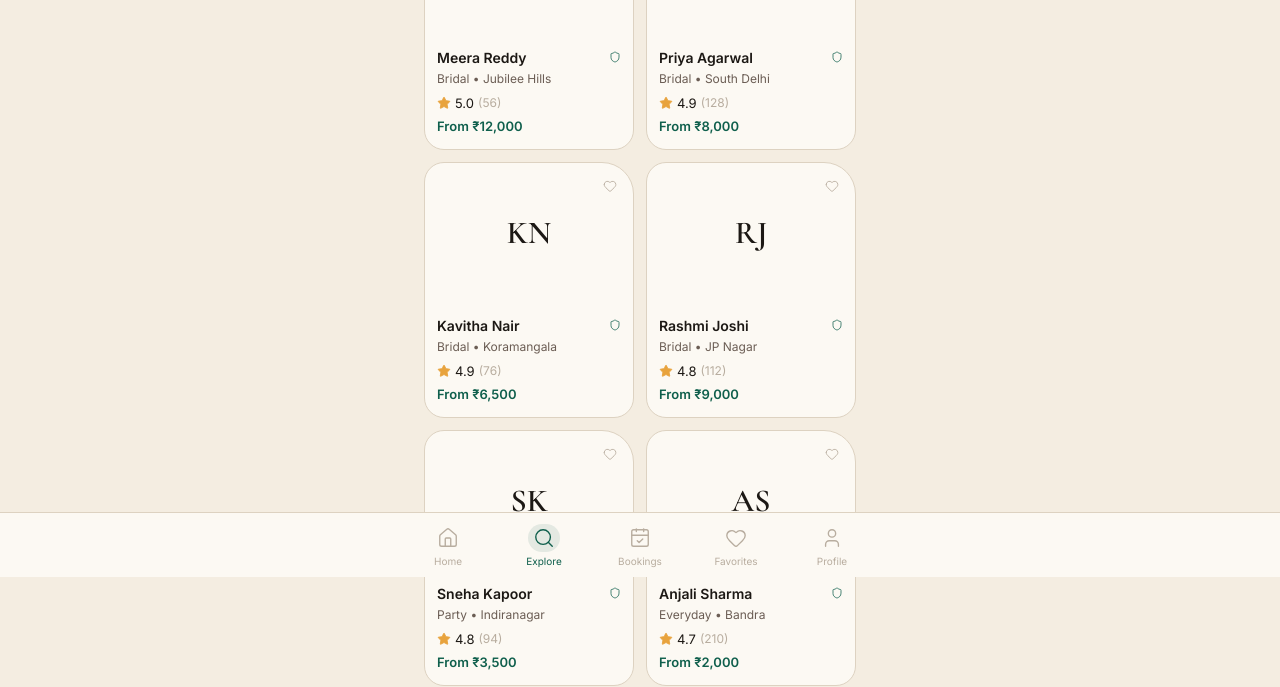
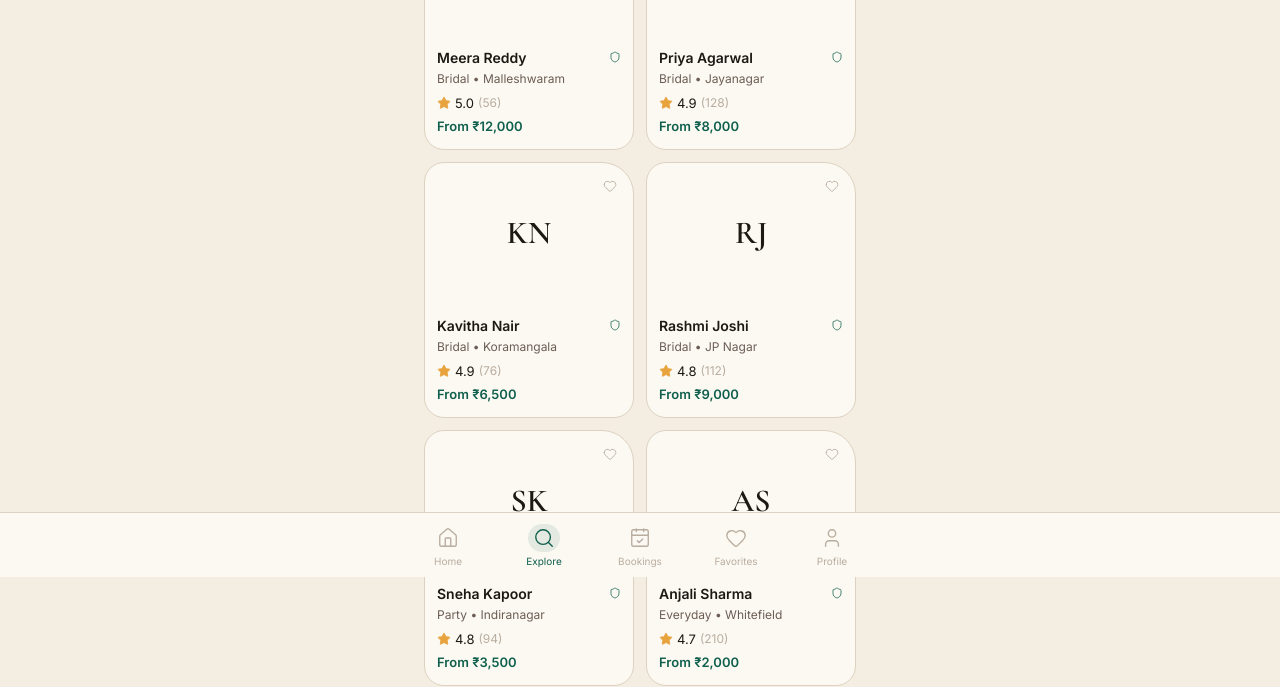
Before and after one commit to vicky9833/singara_v6, a Next.js app: page /c/explore in a window 1280 px wide. Shown: the part 223-910 px from the top of the page. Built offline with nearby package versions, Linux system fonts and the light colour scheme.

Commit message:
fix(sprint5): sheet a11y, Bangalore-only mock data, remove travel mode display

```diff
--- a/app/c/artist/[id]/page.tsx
+++ b/app/c/artist/[id]/page.tsx
@@ -38,13 +38,13 @@ function RatingStars({ rating }: { rating: number }) {
 }
 
 // ── Availability mode badge ──────────────────────────────────────────────────
-function AvailabilityBadge({ mode, travelCity }: { mode: Artist['availabilityMode']; travelCity?: string | null }) {
+function AvailabilityBadge({ mode }: { mode: Artist['availabilityMode'] }) {
   const map: Record<Artist['availabilityMode'], { label: string; color: string }> = {
-    available: { label: 'Available', color: '#0F5F4C' },
-    busy: { label: 'Busy', color: '#C84432' },
-    travel: { label: travelCity ? `Travelling to ${travelCity}` : 'Travelling', color: '#E8A33D' },
+    available: { label: 'Taking bookings', color: '#0F5F4C' },
+    busy: { label: 'Busy — accepting future dates', color: '#E8A33D' },
+    break: { label: 'On break', color: '#6B5D54' },
+    travel: { label: 'Taking bookings', color: '#0F5F4C' },
     studio_only: { label: 'Studio only', color: '#6B5D54' },
-    break: { label: 'On break', color: '#6B5D54' },
   }
   const { label, color } = map[mode]
   return (
@@ -213,7 +213,7 @@ function ArtistProfileContent({ artist }: { artist: Artist }) {
         <div className="px-6 space-y-6 pt-5">
           {/* Info pills */}
           <div className="flex flex-wrap gap-2">
-            <AvailabilityBadge mode={artist.availabilityMode} travelCity={artist.travelCity} />
+            <AvailabilityBadge mode={artist.availabilityMode} />
             <span className="inline-flex items-center gap-1.5 h-6 px-3 rounded-full bg-alabaster border border-dune font-sans text-ink" style={{ fontSize: 12 }}>
               <Zap size={12} strokeWidth={1.5} className="text-emerald-jhoola" />
               Replies in ~{artist.responseTimeMinutes} min
@@ -430,7 +430,7 @@ function ArtistProfileContent({ artist }: { artist: Artist }) {
               className="bg-alabaster border border-dune p-4 rounded-[14px] flex items-center justify-between"
             >
               <div>
-                <AvailabilityBadge mode={artist.availabilityMode} travelCity={artist.travelCity} />
+                <AvailabilityBadge mode={artist.availabilityMode} />
                 <p className="font-sans text-ash-warm mt-1.5" style={{ fontSize: 13 }}>
                   {artist.workingHours.start} – {artist.workingHours.end}
                 </p>
--- a/components/ui/sheet.tsx
+++ b/components/ui/sheet.tsx
@@ -2,6 +2,7 @@
 
 import * as React from 'react'
 import * as DialogPrimitive from '@radix-ui/react-dialog'
+import * as VisuallyHidden from '@radix-ui/react-visually-hidden'
 import { X } from 'lucide-react'
 import { cn } from '@/lib/utils'
 
@@ -48,6 +49,9 @@ const SheetContent = React.forwardRef<
       )}
       {...props}
     >
+      <VisuallyHidden.Root>
+        <DialogPrimitive.Title>Filter panel</DialogPrimitive.Title>
+      </VisuallyHidden.Root>
       {children}
       <DialogPrimitive.Close className="absolute right-4 top-4 rounded-sm opacity-70 ring-offset-background transition-opacity hover:opacity-100 focus:outline-none focus:ring-2 focus:ring-[#0F5F4C] focus:ring-offset-2 disabled:pointer-events-none">
         <X className="h-4 w-4" strokeWidth={1.5} />
--- a/lib/mock-data.ts
+++ b/lib/mock-data.ts
@@ -34,7 +34,7 @@ const MOCK_ARTISTS: Artist[] = [
     photoUrl: null,
     bio: 'I believe every bride deserves to feel like the most beautiful version of herself. With over a decade of experience in bridal artistry, I specialize in creating timeless looks that photograph beautifully and last through every emotion of your big day.',
     city: 'Bangalore',
-    area: 'South Delhi',
+    area: 'Jayanagar',
     categories: ['bridal'],
     experienceYears: 12,
     avgRating: 4.9,
@@ -143,7 +143,7 @@ const MOCK_ARTISTS: Artist[] = [
     lastName: 'Kapoor',
     displayName: 'Sneha Kapoor',
     photoUrl: null,
-    bio: 'From smoky editorials to the perfect party-night glam, I thrive on creative looks that push boundaries while staying wearable. Trained at VLCC and worked with leading fashion photographers in Mumbai and Bangalore.',
+    bio: 'From smoky editorials to the perfect party-night glam, I thrive on creative looks that push boundaries while staying wearable. Trained at VLCC and worked with leading fashion photographers in Bangalore.',
     city: 'Bangalore',
     area: 'Indiranagar',
     categories: ['party', 'editorial'],
@@ -234,9 +234,9 @@ const MOCK_ARTISTS: Artist[] = [
     lastName: 'Reddy',
     displayName: 'Meera Reddy',
     photoUrl: null,
-    bio: 'With 15 years of experience specializing in South Indian and pan-Indian bridal looks, I bring an encyclopedic knowledge of regional bridal traditions. Currently traveling in Bangalore for the season — take advantage of my limited availability.',
-    city: 'Hyderabad',
-    area: 'Jubilee Hills',
+    bio: 'With 15 years of experience specializing in South Indian and pan-Indian bridal looks, I bring an encyclopedic knowledge of regional bridal traditions. Based in Bangalore, I have dedicated my career to honoring the beauty of every regional bridal style.',
+    city: 'Bangalore',
+    area: 'Malleshwaram',
     categories: ['bridal', 'mehendi'],
     experienceYears: 15,
     avgRating: 5.0,
@@ -245,8 +245,7 @@ const MOCK_ARTISTS: Artist[] = [
     responseTimeMinutes: 60,
     isVerified: true,
     isAvailable: true,
-    availabilityMode: 'travel',
-    travelCity: 'Bangalore',
+    availabilityMode: 'available',
     languages: ['English', 'Hindi', 'Telugu'],
     gender: 'woman',
     startingPrice: 12000,
@@ -304,7 +303,7 @@ const MOCK_ARTISTS: Artist[] = [
         customerName: 'Madhavi Rao',
         customerPhotoUrl: null,
         rating: 5,
-        text: 'She traveled all the way from Hyderabad for my wedding. Worth every rupee. The look was flawless and she stayed until the ceremony started just to touch up.',
+        text: 'Booked Meera for my wedding in Bangalore and she was outstanding. Worth every rupee. The look was flawless and she stayed until the ceremony started just to touch up.',
         date: '2024-01-15',
         serviceCategory: 'bridal',
       },
@@ -326,8 +325,8 @@ const MOCK_ARTISTS: Artist[] = [
     displayName: 'Anjali Sharma',
     photoUrl: null,
     bio: 'I am a skin-first makeup artist. My philosophy: great makeup starts with great skin. I specialize in natural, dewy, skin-like finishes that look incredible both in person and in photos. Perfect for everyday clients who want to look effortlessly polished.',
-    city: 'Mumbai',
-    area: 'Bandra',
+    city: 'Bangalore',
+    area: 'Whitefield',
     categories: ['everyday', 'skincare'],
     experienceYears: 5,
     avgRating: 4.7,
@@ -692,7 +691,7 @@ const MOCK_ARTISTS: Artist[] = [
     photoUrl: null,
     bio: 'I weave traditions of mehendi artistry with modern skincare knowledge to create a complete beauty experience. My mehendi designs draw from Rajasthani, Arabic, and Indo-western styles. For skincare, I use only dermatologically tested professional products.',
     city: 'Bangalore',
-    area: 'Whitefield',
+    area: 'Bellandur',
     categories: ['mehendi', 'skincare'],
     experienceYears: 6,
     avgRating: 4.7,
--- a/package.json
+++ b/package.json
@@ -15,6 +15,7 @@
     "@radix-ui/react-slot": "^1.2.4",
     "@radix-ui/react-tabs": "^1.1.13",
     "@radix-ui/react-tooltip": "^1.2.8",
+    "@radix-ui/react-visually-hidden": "^1.2.4",
     "@supabase/ssr": "^0.10.2",
     "@supabase/supabase-js": "^2.105.3",
     "@tanstack/react-query": "^5.100.9",
```
Also changed, not shown: 1 other file (tests, documents, lock files or other folders).
